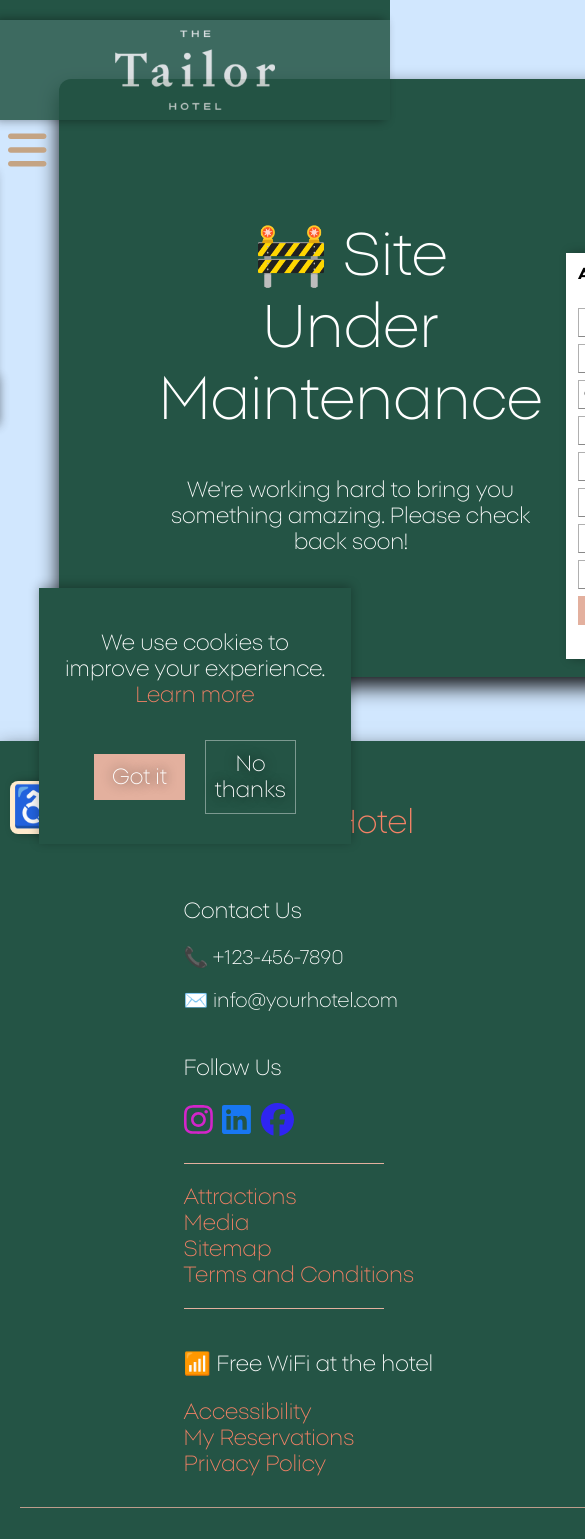
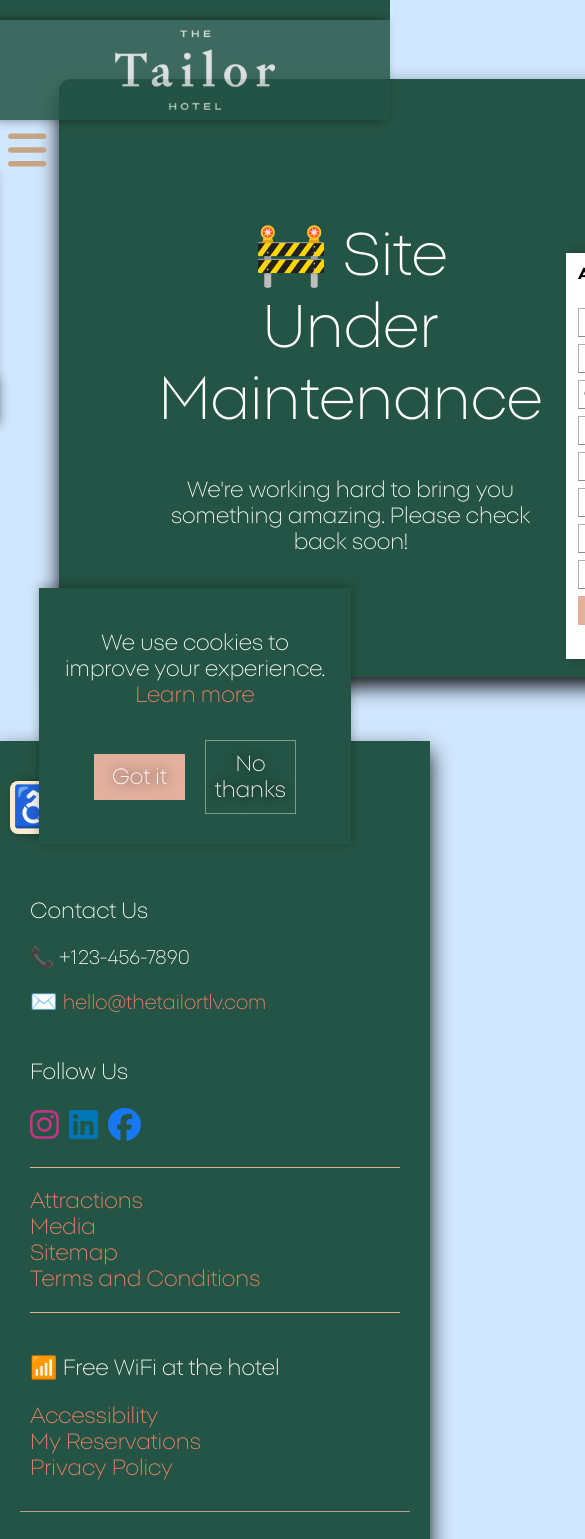
Before and after one commit to TheLordPasta/classicHotel, a React (Create React App) app: page /maintenance in a window 390 px wide. Shown: the top 1539 px of the page, 585 px wide, since content can reach past the window. Built offline with nearby package versions, Linux system fonts and the light colour scheme.

Commit message:
fixed bugs

```diff
--- a/src/components/CookieDrawer.tsx
+++ b/src/components/CookieDrawer.tsx
@@ -1,31 +1,29 @@
-import React, { useEffect, useState } from "react";
+import React, { useEffect, useState, useRef } from "react";
 import { useLocation } from "react-router-dom";
 import "../styles/CookieDrawer.css";
-import { loadTrackingScripts } from "../utils/loadTrackingScripts.js";
-
-declare global {
-  interface Window {
-    gtag?: (...args: any[]) => void;
-  }
-}
+import {
+  loadTrackingScripts,
+  sendPageView,
+} from "../utils/loadTrackingScripts";
 
 const COOKIE_CONSENT_KEY = "cookieConsentStatus";
 const ENABLE_COOKIE_PERSISTENCE = true;
 
-const CookieDrawer: React.FC = () => {
+const CookieDrawer = () => {
   const [isVisible, setIsVisible] = useState(false);
   const [isDismissed, setIsDismissed] = useState(false);
   const location = useLocation();
+  const firstRender = useRef(true);
 
-  // Track route changes only if consent is accepted
+  // Track route changes only if consent is accepted, skip first render
   useEffect(() => {
+    if (firstRender.current) {
+      firstRender.current = false;
+      return;
+    }
     const consent = localStorage.getItem(COOKIE_CONSENT_KEY);
-    if (consent === "true" && window.gtag) {
-      window.gtag("event", "page_view", {
-        page_title: document.title,
-        page_location: window.location.href,
-        page_path: location.pathname,
-      });
+    if (consent === "true") {
+      sendPageView(location.pathname);
     }
   }, [location]);
 
@@ -36,7 +34,7 @@ const CookieDrawer: React.FC = () => {
     if (storedValue !== null) {
       setIsDismissed(true);
       if (storedValue === "true") {
-        loadTrackingScripts(); // Loads GA + Pixel scripts
+        loadTrackingScripts();
       }
       return;
     }
@@ -60,16 +58,7 @@ const CookieDrawer: React.FC = () => {
       localStorage.setItem(COOKIE_CONSENT_KEY, "true");
     }
     setIsDismissed(true);
-    loadTrackingScripts(); // Loads GA + Pixel scripts
-
-    // Send initial pageview manually
-    if (window.gtag) {
-      window.gtag("event", "page_view", {
-        page_title: document.title,
-        page_location: window.location.href,
-        page_path: location.pathname,
-      });
-    }
+    loadTrackingScripts();
   };
 
   if (isDismissed) return null;
--- a/src/components/footer.tsx
+++ b/src/components/footer.tsx
@@ -13,26 +13,32 @@ export default function Footer() {
         <div className="footer-section left">
           <p>Contact Us</p>
           <p className="contact-info">📞 +123-456-7890</p>
+          <p>
+            ✉️&nbsp;
+            <a className="contact-info" href="mailto:hello@tailorhotel.com">
+              hello@thetailortlv.com
+            </a>{" "}
+          </p>
 
-          <p className="contact-info">✉️ info@yourhotel.com</p>
           <div className="social-icons">
             <p>Follow Us</p>
             <span className="social-icon">
               <FontAwesomeIcon
                 icon={faInstagram}
-                color="#d325caff"
+                color="#C13584"
+                href=""
               ></FontAwesomeIcon>
             </span>
             <span className="social-icon">
               <FontAwesomeIcon
                 icon={faLinkedin}
-                color="#1877F2"
+                color="#0077B5"
               ></FontAwesomeIcon>
             </span>
             <span className="social-icon">
               <FontAwesomeIcon
                 icon={faFacebook}
-                color="#2f25f1ff"
+                color="#1877F2"
               ></FontAwesomeIcon>
             </span>
           </div>
--- a/src/components/room-gallery.tsx
+++ b/src/components/room-gallery.tsx
@@ -23,7 +23,6 @@ const RoomGallery: React.FC = () => {
           ? "http://localhost:5000"
           : "https://classichotel.onrender.com";
         const response = await fetch(`${apiUrl}/api/rooms`);
-        console.log("Fetching from:", `${apiUrl}/api/rooms`);
         if (!response.ok) {
           throw new Error(`Failed to fetch rooms: ${response.status}`);
         }
--- a/src/pages/accessibility.tsx
+++ b/src/pages/accessibility.tsx
@@ -21,7 +21,7 @@ const accessibilitySections = [
       <p>
         Our website is designed to meet WCAG 2.1 AA standards. If you encounter
         any accessibility issues, please contact us at{" "}
-        <a href="mailto:access@tailorhotel.com">access@tailorhotel.com</a>.
+        <a href="mailto:hello@tailorhotel.com">hello@tailorhotel.com</a>.
       </p>
     ),
   },
--- a/src/styles/footer.css
+++ b/src/styles/footer.css
@@ -77,16 +77,25 @@ a:hover {
 
 @media (max-width: 768px) {
   .footer-container {
-    width: 768px;
+    width: 100%; /* Fit the screen width */
+    max-width: 100vw; /* Never exceed viewport width */
   }
+
   .footer-content {
     flex-direction: column;
+    margin-left: 0;
+    margin-right: 0;
+    padding: 10px;
   }
+
+  .hotel-name {
+    margin-left: 0;
+  }
+
   .footer-divider {
     height: 1px;
     background-color: var(--secondary-text-color);
-    width: 200px;
-    margin-top: 20px;
-    margin-bottom: 20px;
+    width: 100%;
+    margin: 20px 0;
   }
 }
--- a/src/utils/loadTrackingScripts.js
+++ b/src/utils/loadTrackingScripts.js
@@ -22,6 +22,7 @@ export const loadTrackingScripts = (options = {}) => {
       window.gtag("js", new Date());
       window.gtag("config", gaId, { anonymize_ip: true });
       console.log("✅ GA tracking initialized");
+      sendPageView(); // first pageview
     };
     document.head.appendChild(gaScript);
   };
@@ -60,3 +61,14 @@ export const loadTrackingScripts = (options = {}) => {
     loadPixel();
   }
 };
+
+export const sendPageView = (path) => {
+  if (window.gtag) {
+    window.gtag("event", "page_view", {
+      page_title: document.title,
+      page_location: window.location.href,
+      page_path: path || window.location.pathname,
+    });
+    console.log("📄 Page view sent:", path || window.location.pathname);
+  }
+};
```
